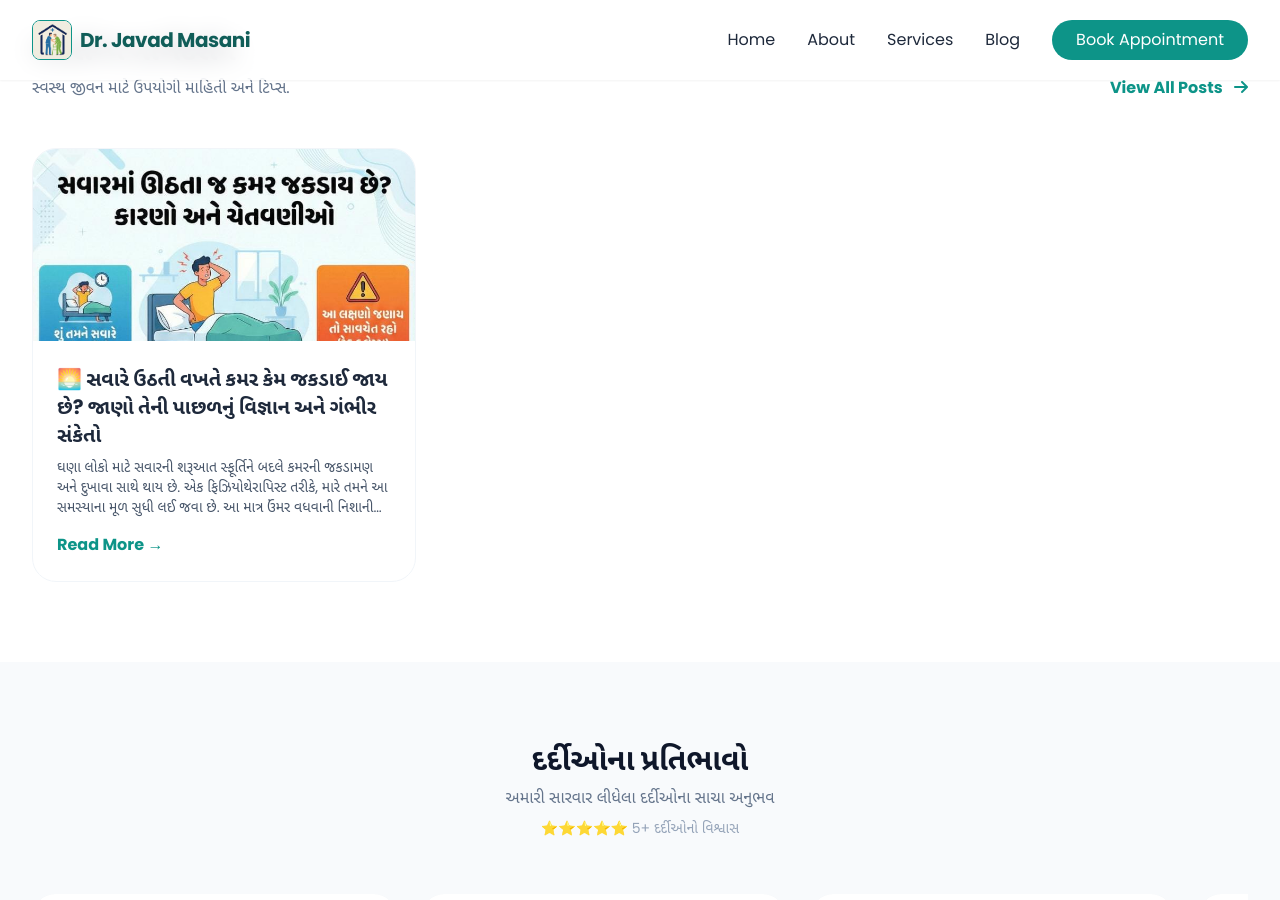
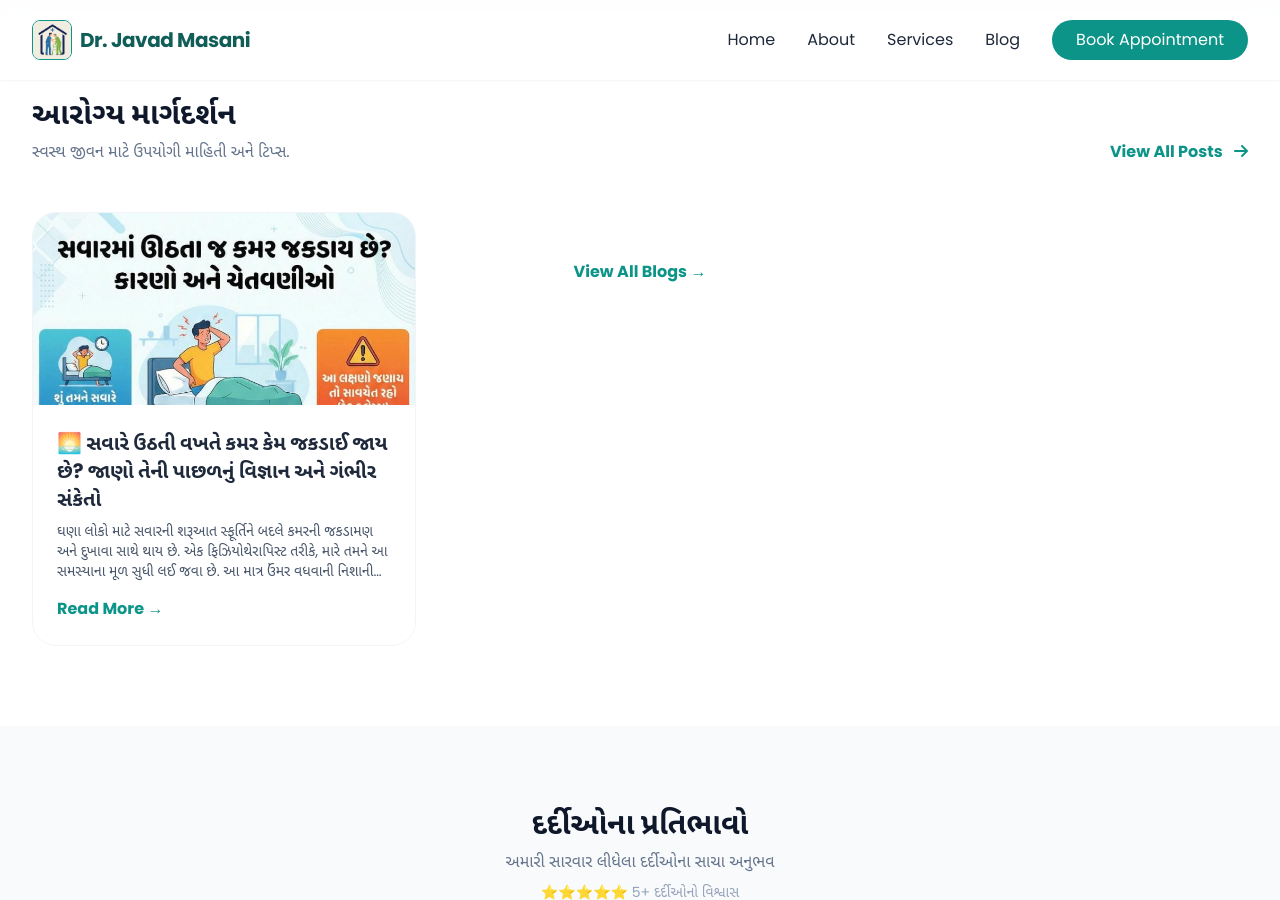
Before and after one commit to JavadMasani/Araogya, a Jekyll site: the page built from index.html, in a window 1280 px wide and 900 px high, scrolled down 3852 px. Built offline with Jekyll 4.4.1, drawn with Linux system fonts in a browser that asks for light colours; nearby versions of some CDN libraries.

Commit message:
Update index.html

```diff
--- a/index.html
+++ b/index.html
@@ -75,8 +75,9 @@
                         </a>
                     </div>
                 </div>
-                <div class="md:w-1/2 relative">
-                    <div class="w-full h-[400px] md:h-[500px] bg-slate-200 rounded-3xl overflow-hidden shadow-2xl relative">
+                <div class="w-full min-h-[280px] md:h-[500px]
+            bg-slate-200 rounded-3xl
+            overflow-hidden shadow-2xl relative">
                         <!-- Placeholder for Dr. Profile Image -->
                         <div class="absolute inset-0 bg-teal-50">
   <img src="/Araogya/assets/uploads/dr-javad-masani.jpg"
@@ -475,6 +476,14 @@
       <!-- END CARD -->
 
       {% endfor %}
+<div class="text-center mt-12">
+  <a href="{{ site.baseurl }}/blogs"
+     class="inline-flex items-center gap-2
+            text-teal-600 font-bold
+            hover:underline">
+    View All Blogs →
+  </a>
+</div>
 
     </div>
   </div>
```
